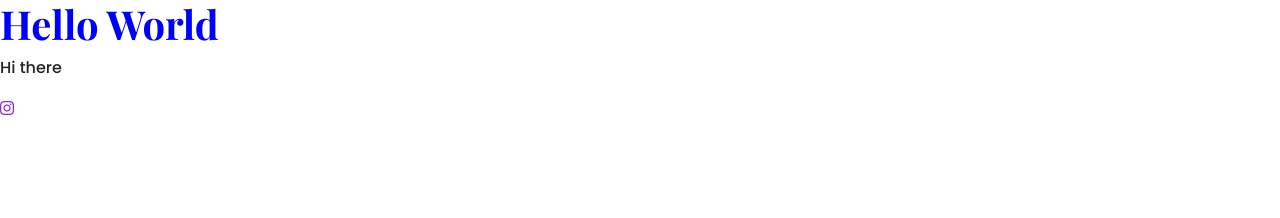
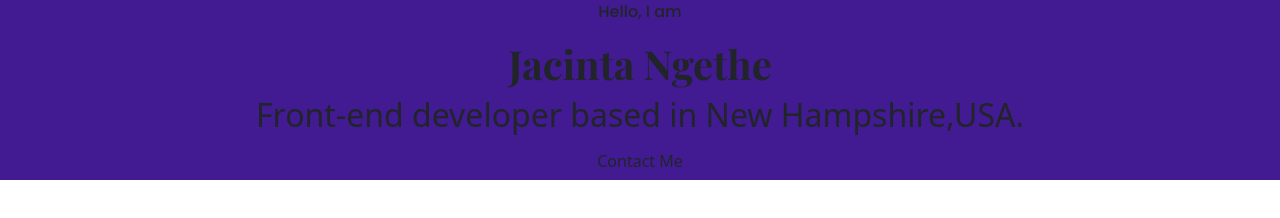
Before and after one commit to purpleflavor/portfolio-project, a plain HTML site: page index.html in a window 1280 px wide. Drawn offline with nearby package versions, Linux system fonts and the light colour scheme.

Commit message:
starting to create the homepage

```diff
--- a/index.html
+++ b/index.html
@@ -14,10 +14,11 @@
     <title>Document</title>
 </head>
 <body>
-
-    <h1> Hello World</h1>
-    <p>Hi there</p>
-    <i class="fa-brands fa-instagram"></i>
-
+    <div class="hero">
+  <p> Hello, I am</p>
+   <h1>Jacinta Ngethe</h1>
+   <h2>Front-end developer based in New Hampshire,USA.</h2>
+   <a href="#" class="btn btn-branding">Contact Me</a>
+</div>
 </body>
 </html>
--- a/styles/app.css
+++ b/styles/app.css
@@ -1,12 +1,14 @@
 
 h1{
- color:blue;
+
  font-family: 'Playfair Display', serif;
  font-weight: bold;
 }
-i{
-    color:blueviolet;
-}
+
 p{
     font-family: 'Poppins', sans-serif;
 }
+.hero{
+background-color:#421B92;
+text-align: center;
+}
```
